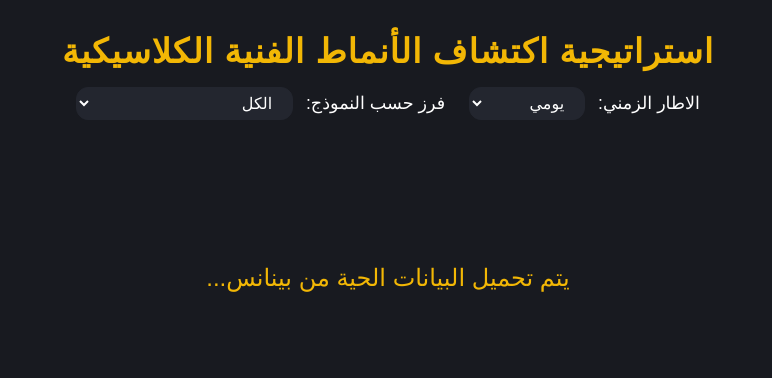
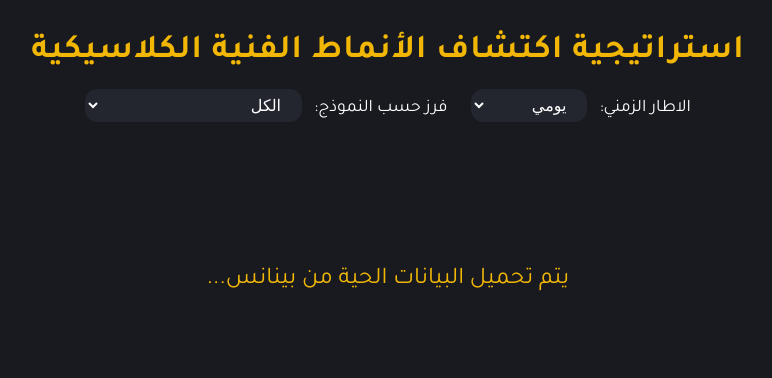
Before and after one commit to myzoma/reng, a plain HTML site: page index.html in a window 1280 px wide. Shown: the whole page, without its empty margins (252-1024 px from the left). Drawn offline with Linux system fonts and the light colour scheme; no server answers.

Commit message:
Update index.html

```diff
--- a/index.html
+++ b/index.html
@@ -1,8 +1,11 @@
 <!DOCTYPE html>
 <html lang="ar" dir="rtl">
+
 <head>
+
     <meta charset="UTF-8">
     <meta name="viewport" content="width=device-width, initial-scale=1.0">
+    <link href="https://fonts.googleapis.com/css2?family=Tajawal:wght@400;700&display=swap" rel="stylesheet">
     <title>منصة اكتشاف الأنماط الفنية للعملات الرقمية</title>
     <link rel="stylesheet" href="style.css">
 </head>
```
